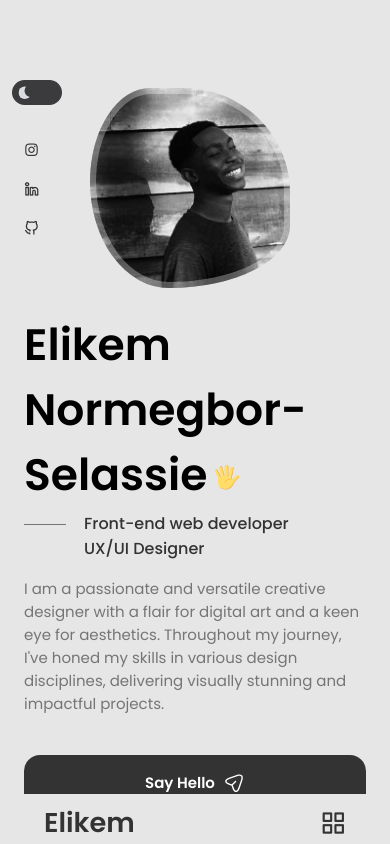
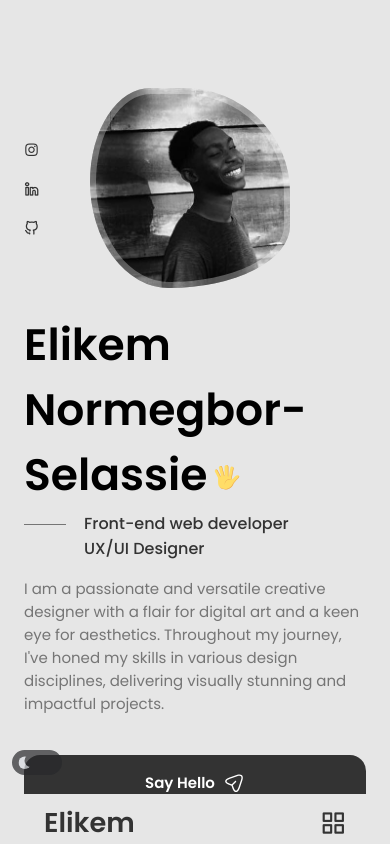
Before and after one commit to Mreselassie001/Portfolio, a React (Create React App) app: page / in a window 390 px wide. Shown: the top 844 px of the page. Built offline with nearby package versions, Linux system fonts and the light colour scheme.

Commit message:
26/08/23 7:36pm

```diff
--- a/src/components/mode/mode.css
+++ b/src/components/mode/mode.css
@@ -7,8 +7,9 @@
   position: fixed;
   right: 5rem;
   bottom: 90%;
-  opacity: 0.9;
+  opacity: 0.7;
   scale: 0.5;
+  z-index: 999;
   transition: all 0.4s ease; /* Apply transition to all properties */
 }
 
@@ -22,6 +23,7 @@
   border-radius: 25px;
   cursor: pointer;
   border: 3px solid var(--dark);
+  z-index: 999;
 }
 
 .checkbox {
@@ -104,9 +106,15 @@
 }
 
 /* For small devices */
+@media screen and (max-width: 480px) {
+  .toggle-switch {
+    /* scale: 0.5; */
+    bottom: 90px;
+  }
+}
 @media screen and (max-width: 380px) {
   .toggle-switch {
     /* scale: 0.5; */
-    bottom: 100px;
+    bottom: 95px;
   }
 }
```
